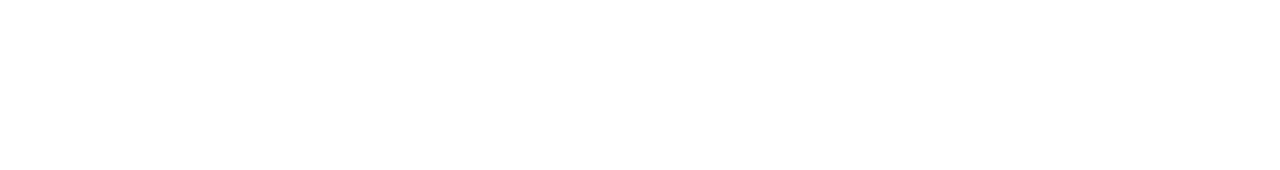
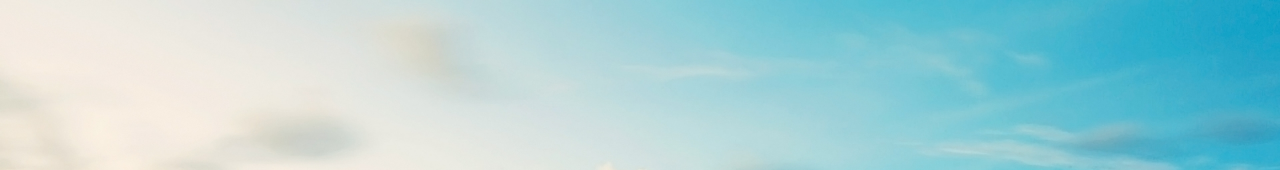
Before and after one commit to ethanabowen/StockProject, a website with bundled scripts: page index.html in a window 1280 px wide. Shown: the top 170 px of the page. Built offline with nearby package versions, Linux system fonts and the light colour scheme.

Commit message:
Added beachfront property

```diff
--- a/less/main.less
+++ b/less/main.less
@@ -12,8 +12,12 @@ html {
   color: #222;
   font-size: 1em;
   line-height: 1.4;
-  height: 100%;
   margin: 0;
+  background: url("/img/bg.jpg") no-repeat center top fixed;
+  -webkit-background-size: cover;
+  -moz-background-size: cover;
+  -o-background-size: cover;
+  background-size: cover;
 }
 
 body {
```
Also changed, not shown: templates/stockLinks.html (+1 -1 lines), css/main.css, img/bg.jpg (added).
